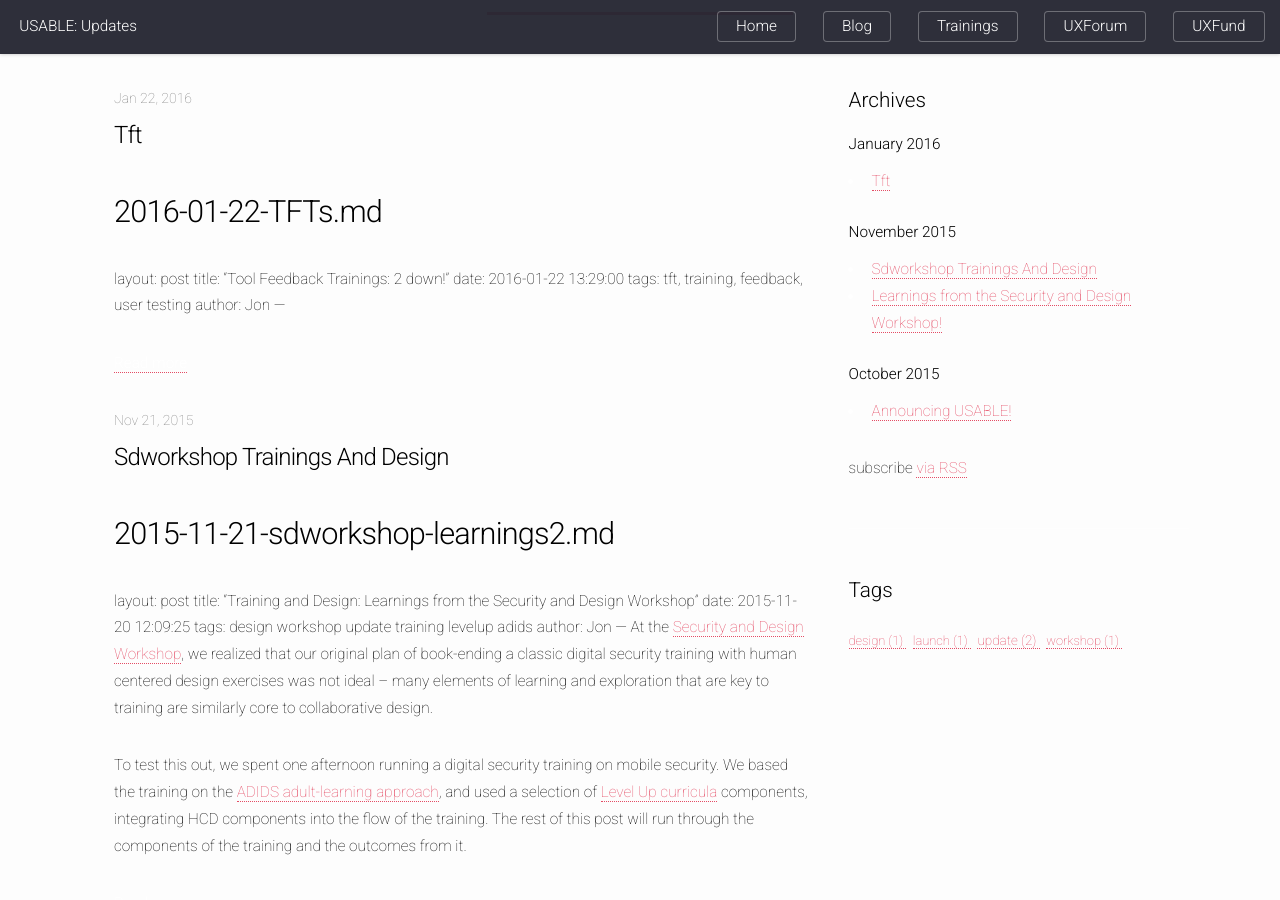
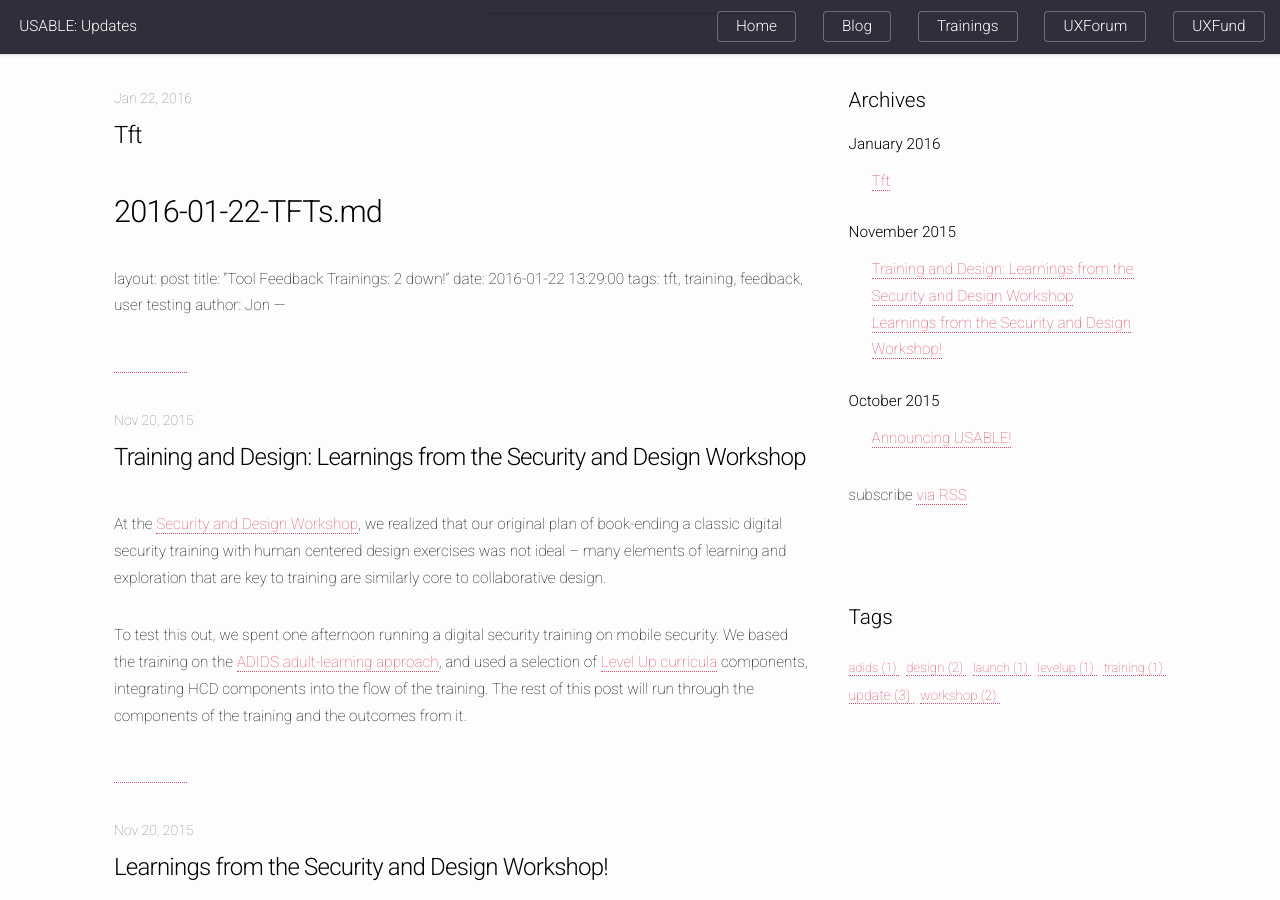
Before and after one commit to OpenInternet/USABLE-website, a Jekyll site: the page built from blog.html, in a window 1280 px wide and 900 px high, scrolled down 202 px. Built offline with Jekyll 4.4.1, drawn with Linux system fonts in a browser that asks for light colours; comment, search, counter and statistics services are not loaded.

Commit message:
fixed post formatting

```diff
--- a/_posts/2015-11-21-sdworkshop-trainings-and-design.md
+++ b/_posts/2015-11-21-sdworkshop-trainings-and-design.md
@@ -1,4 +1,3 @@
-2015-11-21-sdworkshop-learnings2.md
 ---
 layout: post
 title:  "Training and Design: Learnings from the Security and Design Workshop"
```
